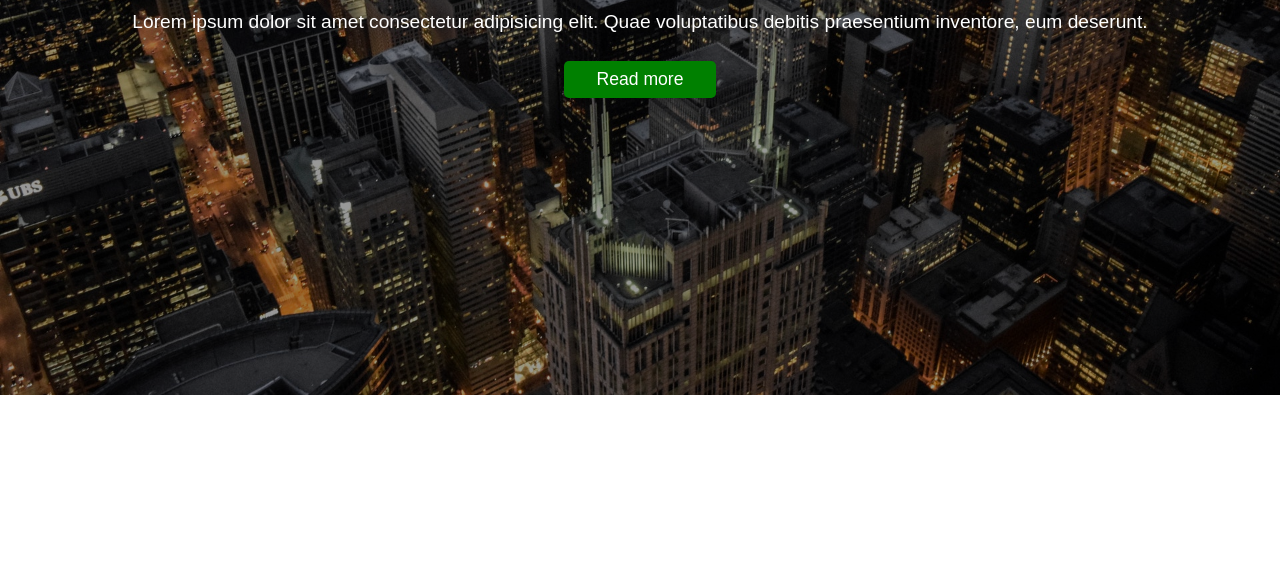
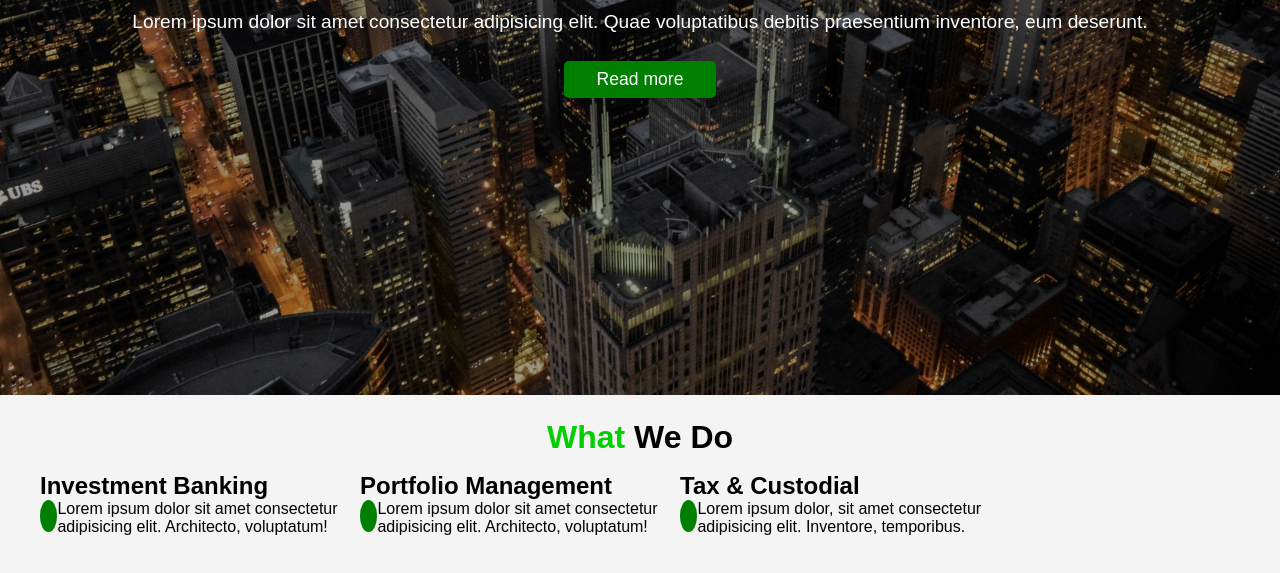
Before and after one commit to muhammadumarfarooq/account-ledger, a plain HTML site: page index.html in a window 1280 px wide. Shown: the part 465-1038 px from the top of the page. Before the commit the page ends 860 px from the top, so only its background shows below. Drawn offline with Linux system fonts and the light colour scheme.

Commit message:
Completing showcase

```diff
--- a/index.html
+++ b/index.html
@@ -30,5 +30,33 @@
     </section>
 
   </header>
-</body>
-</html>
+
+  <section class="services">
+    <h2 class="services__heading"><span class="primary-text">What</span> We Do</h2>
+      <div class="service-container">
+
+        <div>
+       <h2>Investment Banking</h2>
+       <div class="service">
+         <div class="dot"></div>
+         <p class="services__info">Lorem ipsum dolor sit amet consectetur adipisicing elit. Architecto, voluptatum!</p>
+        </div>
+      </div>
+      <div>
+       <h2>Portfolio Management</h2>
+       <div class="service">
+         <div class="dot"></div>
+         <p class="services__info">Lorem ipsum dolor sit amet consectetur adipisicing elit. Architecto, voluptatum!</p>
+        </div>
+      </div>
+      <div>
+        <h2>Tax & Custodial</h2>
+        <div class="service">
+          <div class="dot"></div>
+          <p class="services__info">Lorem ipsum dolor, sit amet consectetur adipisicing elit. Inventore, temporibus.</p>
+        </div>
+      </div>
+    </div>
+    </section>
+  </body>
+  </html>
--- a/style.css
+++ b/style.css
@@ -5,7 +5,6 @@
 }
 body{
   font-family: Arial, Helvetica, sans-serif;
-  color: #fff;
 }
 
 .main-navbar {
@@ -16,6 +15,8 @@ body{
   justify-content: space-between;
   padding: 1rem;
   z-index: 1;
+  color: #fff;
+
 }
 .primary-text{
   color: rgb(2, 207, 2);
@@ -89,3 +90,42 @@ body{
   .showcase-btn:hover{
     background: rgb(0, 102, 0);
   }
+
+/* Services */
+
+.services{
+  height: 40vh;
+  padding: 1.5rem;
+  background: #f4f4f4;
+}
+
+.services__heading{
+  text-align: center;
+  font-size: 2rem;
+}
+
+.service-container{
+  display: flex;
+  padding: 1rem;
+  /* justify-content: flex-end;
+  align-items: center;
+  align-content: center;  */
+  /* height: 100%; */
+}
+
+.service-container div{
+  width: 25vw;
+}
+
+
+.dot{
+  width: 2rem !important;
+  height: 2rem;
+  background: green;
+  border-radius: 50%;
+}
+
+.service{
+  display: flex;
+  justify-content: flex-end;
+}
```
